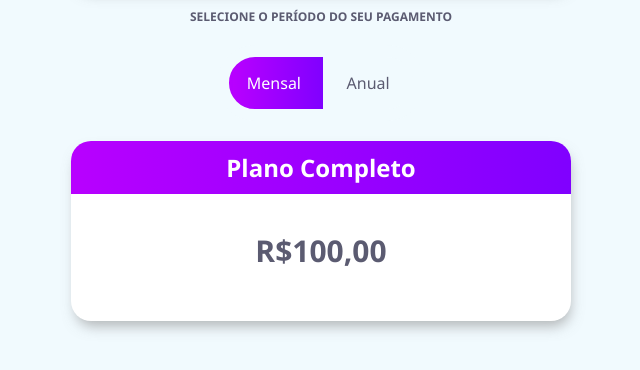
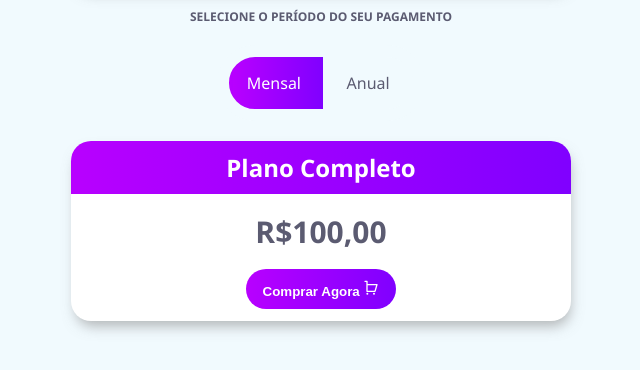
Before and after one commit to denisluft8/testejs-kebook, a plain HTML site: page index.html in a window 1280 px wide. Shown: the part 354-724 px from the top of the page, without its empty margins (319-959 px from the left). Drawn offline with Linux system fonts and the light colour scheme.

Commit message:
adicionado botão de compra

```diff
--- a/index.html
+++ b/index.html
@@ -64,6 +64,9 @@
       <div class="plano-completo">
         <h2 class="plano__title">Plano Completo</h2>
         <h3 class="valor-total">R$100,00</h3>
+        <button type="button" class="plano__button">
+          Comprar Agora <img src="./assets/cart-svgrepo-com.svg" />
+        </button>
       </div>
     </div>
     <script type="text/javascript" src="script.js"></script>
--- a/style.css
+++ b/style.css
@@ -36,6 +36,18 @@ body {
   height: 28px;
 }
 
+.plano__button {
+  background: linear-gradient(to right, #b800ff, #8000ff);
+  border: none;
+  border-radius: 25px;
+  cursor: pointer;
+  color: white;
+  font-weight: 700;
+  height: 40px;
+  margin-bottom: 12px;
+  width: 150px;
+}
+
 .plano-completo {
   background-color: #fff;
   border-radius: 20px;
@@ -61,7 +73,6 @@ body {
 
 .valor-total {
   font-size: 30px;
-  margin-bottom: 10%;
 }
 
 .slide__icons {
@@ -133,6 +144,7 @@ body {
   text-align: center;
   transition: background 600ms ease, color 600ms ease;
 }
+
 input[type="radio"].toggle {
   display: none;
 }
```
Also changed, not shown: assets/cart-svgrepo-com.svg (added).
